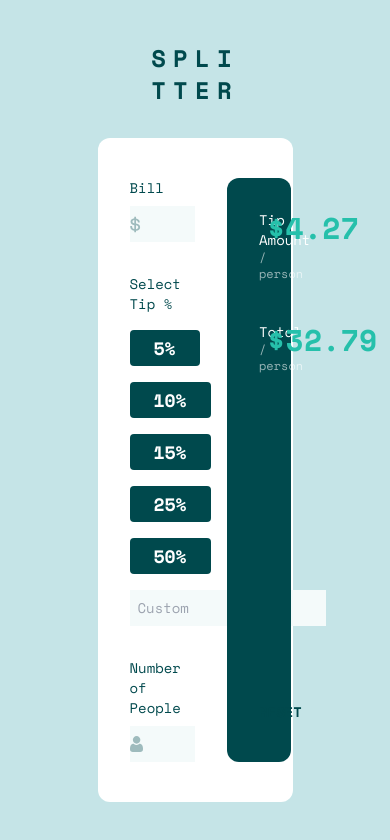
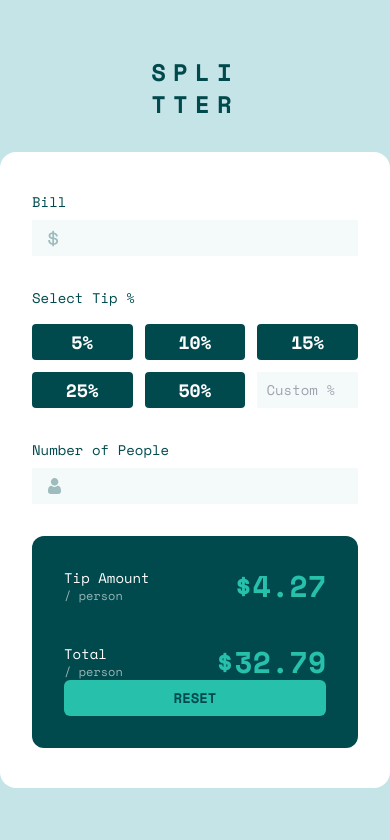
Before and after one commit to duncan-chege/tip-calculator, a React (Vite) app: page / in a window 390 px wide. Shown: the top 840 px of the page. Built offline with nearby package versions, Linux system fonts and the light colour scheme.

Commit message:
make the design responsive

```diff
--- a/src/components/EntrySection.tsx
+++ b/src/components/EntrySection.tsx
@@ -2,29 +2,61 @@ import ResultsSection from "./ResultsSection";
 
 const EntrySection = () => {
   return (
-    <div className="bg-white w-1/2 py-10 px-8 rounded-xl text-sm flex flex-wrap">
-        <div className="w-1/2">
+    <div className="bg-white xl:w-1/2 lg:w-2/3 md:w-4/5 w-full py-10 px-8 rounded-2xl text-sm flex md:flex-nowrap flex-wrap gap-8">
+      <div className="md:w-1/2 w-full">
         <div>
-                <label htmlFor="bill" className="text-very-dark-cyan">Bill</label><br />
-                <input type="number" className="bg-[url('./assets/icon-dollar.svg')] bg-no-repeat bg-left bg-auto w-full border-0 p-2 bg-very-light-grayish-cyan outline-0 mt-2"/>
+          <label htmlFor="bill" className="text-very-dark-cyan">
+            Bill
+          </label>
+          <br />
+          <input
+            type="number"
+            className="bg-[url('./assets/icon-dollar.svg')] bg-no-repeat bg-[1rem_center] bg-auto w-full border-0 p-2 bg-very-light-grayish-cyan outline-0 mt-2 text-right"
+            min="0"
+          />
         </div>
         <div className="mt-8">
-                <label htmlFor="bill" className="text-very-dark-cyan">Select Tip %</label><br />
-                <div className="mt-4 flex flex-wrap gap-4">
-                    <button className="bg-very-dark-cyan text-white py-1 px-6 rounded text-lg font-semibold">5%</button>
-                    <button className="bg-very-dark-cyan text-white py-1 px-6 rounded text-lg font-semibold">10%</button>
-                    <button className="bg-very-dark-cyan text-white py-1 px-6 rounded text-lg font-semibold">15%</button>
-                    <button className="bg-very-dark-cyan text-white py-1 px-6 rounded text-lg font-semibold">25%</button>
-                    <button className="bg-very-dark-cyan text-white py-1 px-6 rounded text-lg font-semibold">50%</button>
-                    <input className="p-2 w-min flex-shrink-1 bg-very-light-grayish-cyan outline-0" type="number" placeholder="Custom"/>
+          <label htmlFor="bill" className="text-very-dark-cyan">
+            Select Tip %
+          </label>
+          <br />
+          <div className="mt-4 grid grid-cols-3 gap-3">
+            <button className="bg-very-dark-cyan text-white py-1 px-6 rounded text-lg font-semibold">
+              5%
+            </button>
+            <button className="bg-very-dark-cyan text-white py-1 px-6 rounded text-lg font-semibold">
+              10%
+            </button>
+            <button className="bg-very-dark-cyan text-white py-1 px-6 rounded text-lg font-semibold">
+              15%
+            </button>
+            <button className="bg-very-dark-cyan text-white py-1 px-6 rounded text-lg font-semibold">
+              25%
+            </button>
+            <button className="bg-very-dark-cyan text-white py-1 px-6 rounded text-lg font-semibold">
+              50%
+            </button>
+            <input
+              className="p-2 bg-very-light-grayish-cyan outline-0 text-right"
+              type="number"
+              placeholder="Custom %"
+              min="0"
+            />
           </div>
         </div>
         <div className="mt-8">
-                <label htmlFor="bill" className="text-very-dark-cyan">Number of People</label><br />
-                <input type="number" className="bg-[url('./assets/icon-person.svg')] bg-no-repeat bg-left bg-auto w-full border-0 p-2 bg-very-light-grayish-cyan outline-0 mt-2"/>
+          <label htmlFor="bill" className="text-very-dark-cyan">
+            Number of People
+          </label>
+          <br />
+          <input
+            type="number"
+            className="bg-[url('./assets/icon-person.svg')] bg-no-repeat bg-[1rem_center] bg-auto w-full border-0 p-2 bg-very-light-grayish-cyan outline-0 mt-2 text-right"
+            min="0"
+          />
         </div>
       </div>
-        <div className="w-1/2">
+      <div className="md:w-1/2 w-full">
         <ResultsSection />
       </div>
     </div>
--- a/src/components/ResultsSection.tsx
+++ b/src/components/ResultsSection.tsx
@@ -1,6 +1,6 @@
 const ResultsSection = () => {
     return (
-        <div className="bg-very-dark-cyan p-8 h-full rounded-xl ml-8 flex flex-col">
+        <div className="bg-very-dark-cyan p-8 h-full rounded-xl flex flex-col flex-wrap">
             <div className="grid grid-cols-2 gap-2">
                 <div>
                     <p className="text-white">Tip Amount</p>
```
Lines whose indentation alone changed are shown as unchanged.
